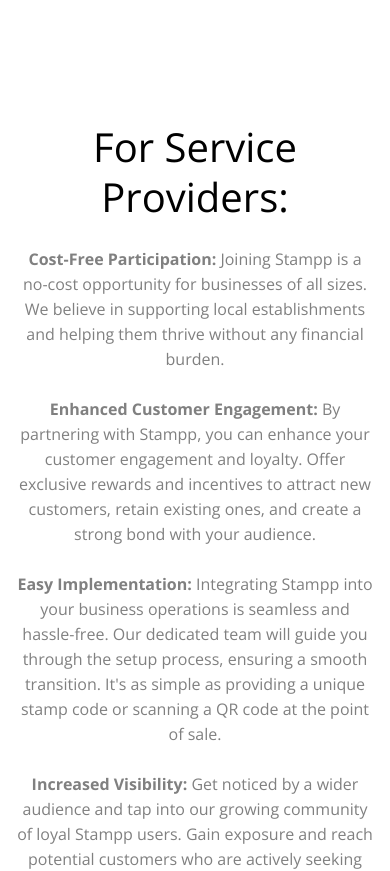
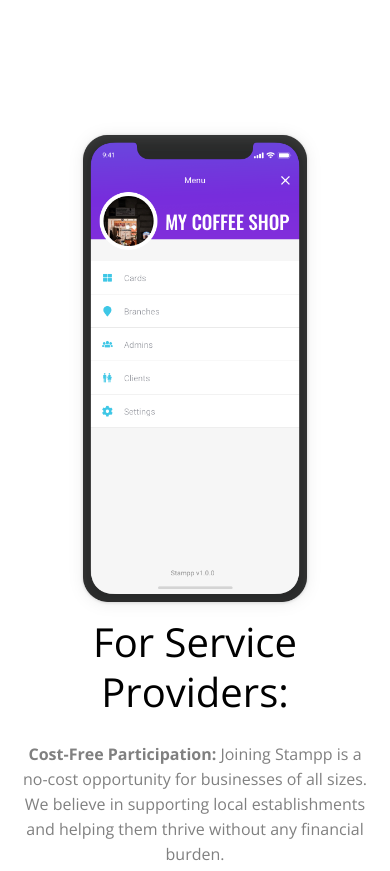
Before and after one commit to stampp-official/stampp-landing, a plain HTML site: page index.html in a window 390 px wide. Shown: the part 3990-4861 px from the top of the page. Drawn offline with nearby package versions, Linux system fonts and the light colour scheme; no server answers.

Commit message:
fix images positioning on mobile

```diff
--- a/index.html
+++ b/index.html
@@ -177,6 +177,12 @@
 	<section class="feature section pt-0">
 		<div class="container">
 			<div class="row">
+				<div class="col-lg-6 mr-auto justify-content-center d-lg-none">
+					<!-- Feature mockup -->
+					<div class="image-content" data-aos="fade-left">
+						<img class="img-fluid" src="images/feature/feature-new-02.webp" alt="ipad">
+					</div>
+				</div>
 				<div class="col-lg-6 ml-auto align-self-center">
 					<div class="feature-content">
 						<!-- Feature Title -->
@@ -198,7 +204,7 @@
 							seeking rewarding experiences at establishments like yours.</p>
 					</div>
 				</div>
-				<div class="col-lg-6 mr-auto justify-content-center">
+				<div class="col-lg-6 mr-auto justify-content-center d-none d-lg-block">
 					<!-- Feature mockup -->
 					<div class="image-content" data-aos="fade-left">
 						<img class="img-fluid" src="images/feature/feature-new-02.webp" alt="ipad">
```
